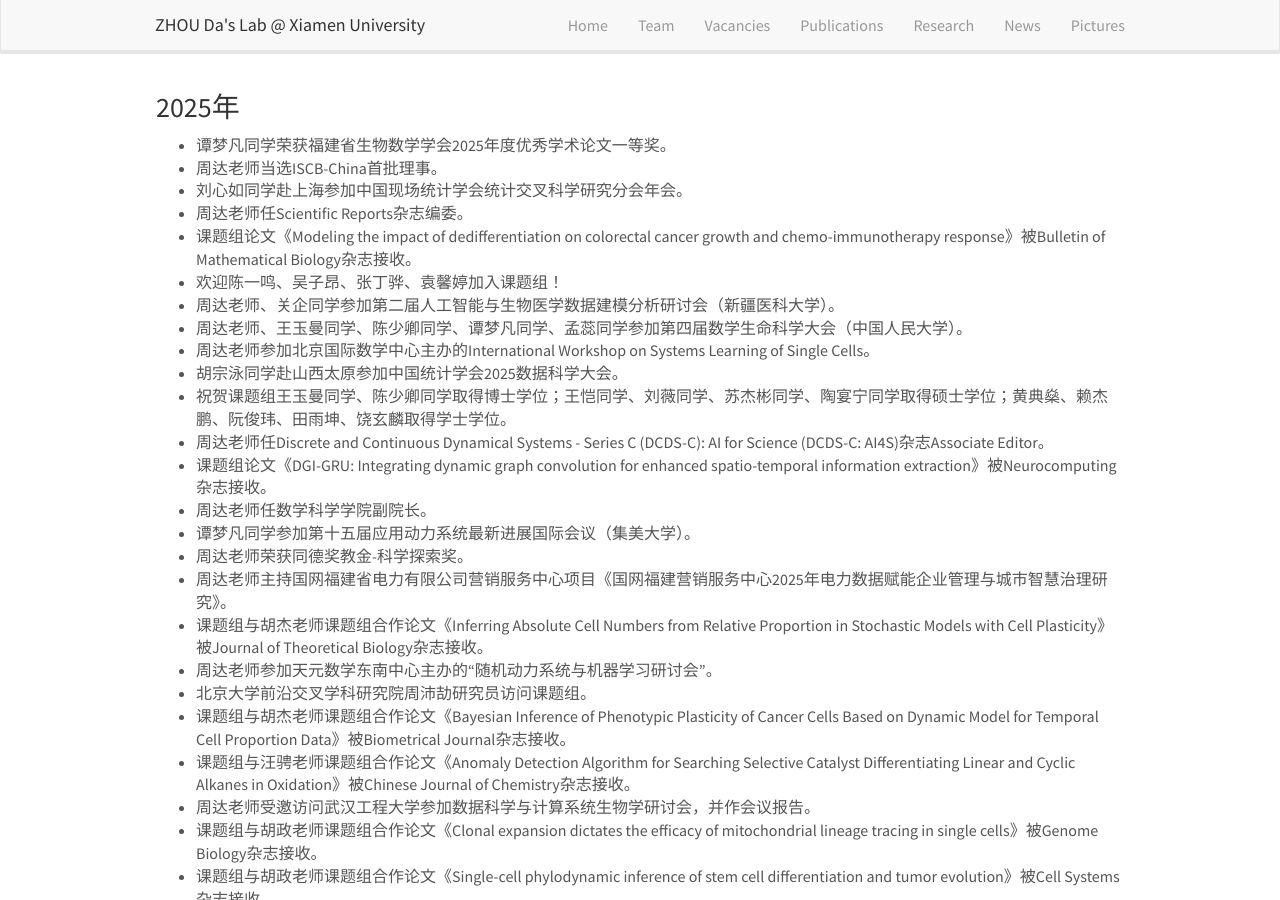
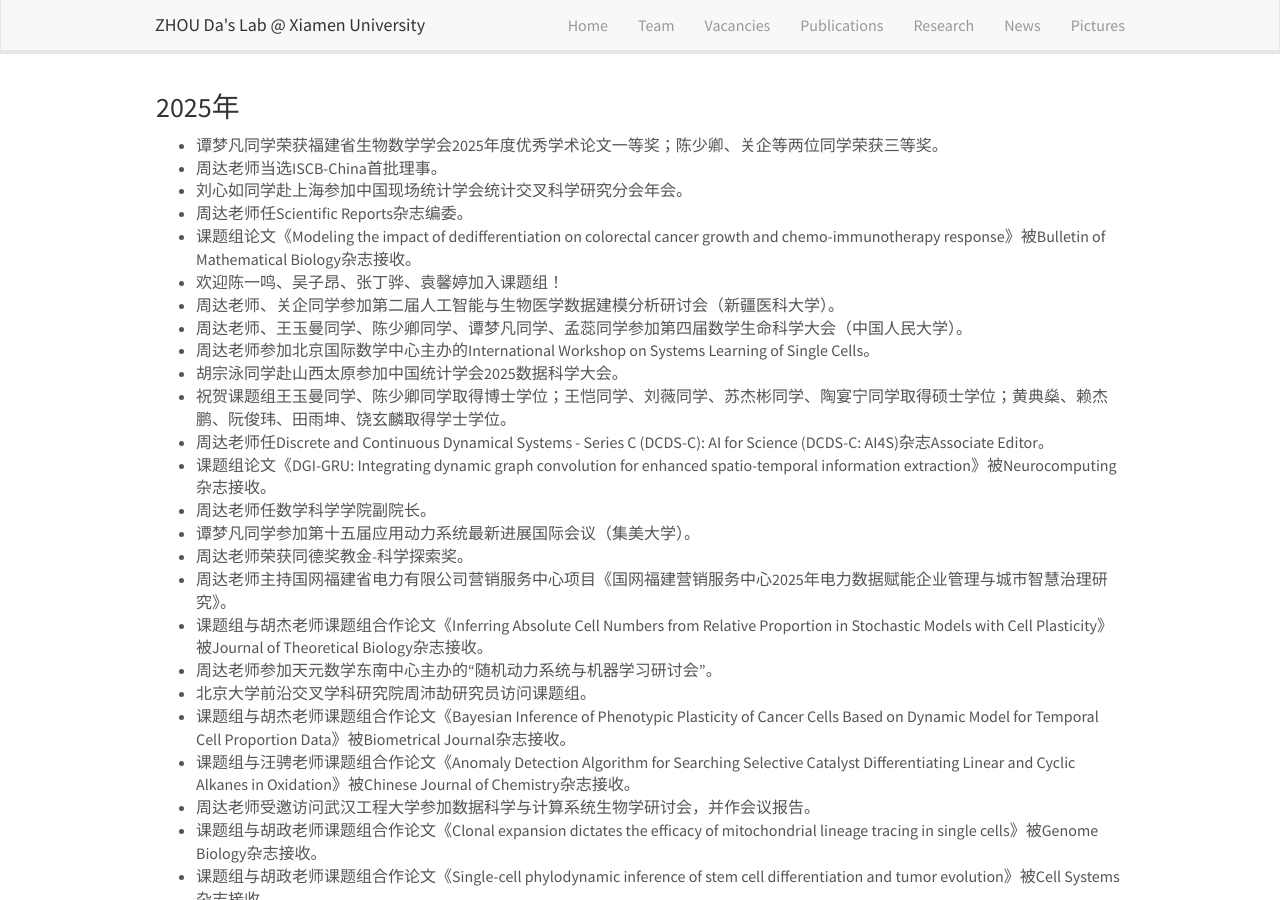
Before and after one commit to ZhouDaLab/zhoudalab.github.io, a Jekyll site: the page built from _pages/news.md, in a window 1280 px wide and 900 px high. Built offline with Jekyll 4.4.1, drawn with Linux system fonts in a browser that asks for light colours; nearby versions of some CDN libraries.

Commit message:
Update news.md

```diff
--- a/_pages/news.md
+++ b/_pages/news.md
@@ -8,7 +8,7 @@ permalink: /news/
 
 ### 2025年
 
-- 谭梦凡同学荣获福建省生物数学学会2025年度优秀学术论文一等奖。
+- 谭梦凡同学荣获福建省生物数学学会2025年度优秀学术论文一等奖；陈少卿、关企等两位同学荣获三等奖。
 - 周达老师当选ISCB-China首批理事。
 - 刘心如同学赴上海参加中国现场统计学会统计交叉科学研究分会年会。
 - 周达老师任Scientific Reports杂志编委。
```
